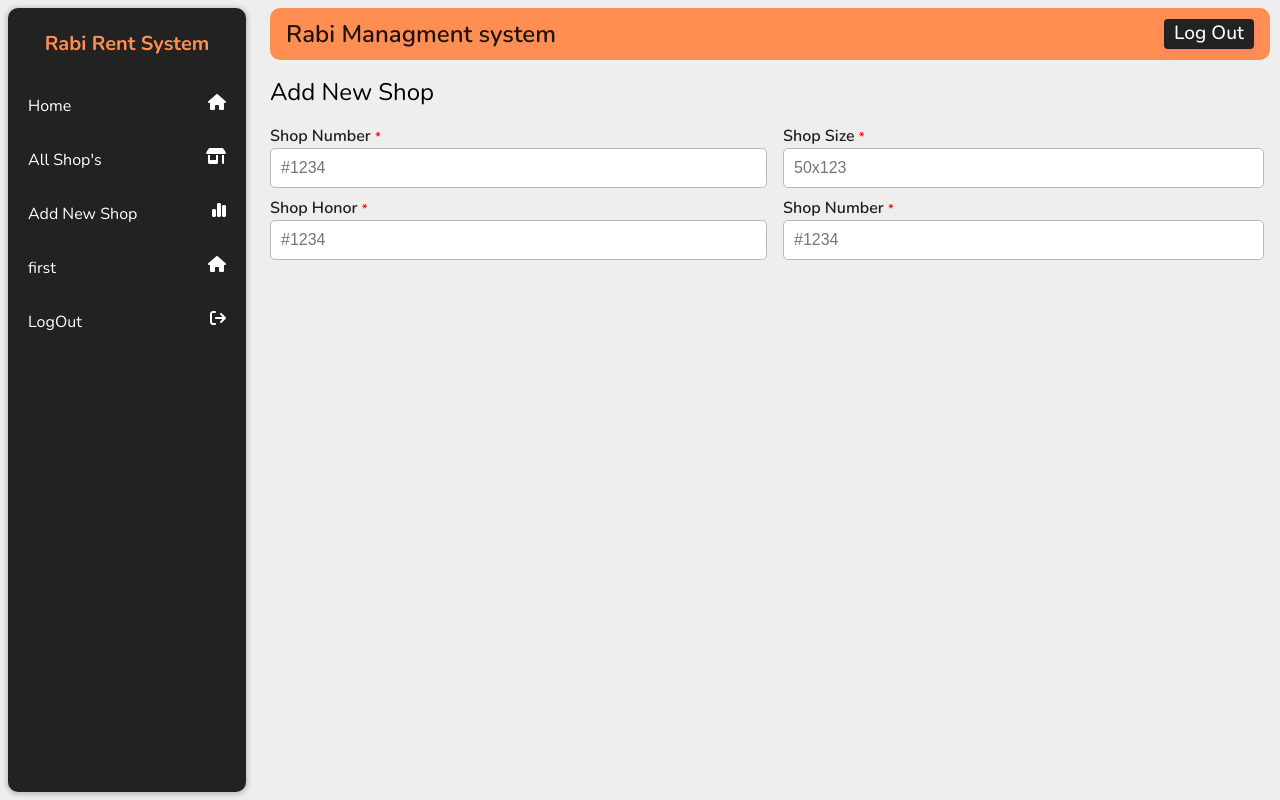
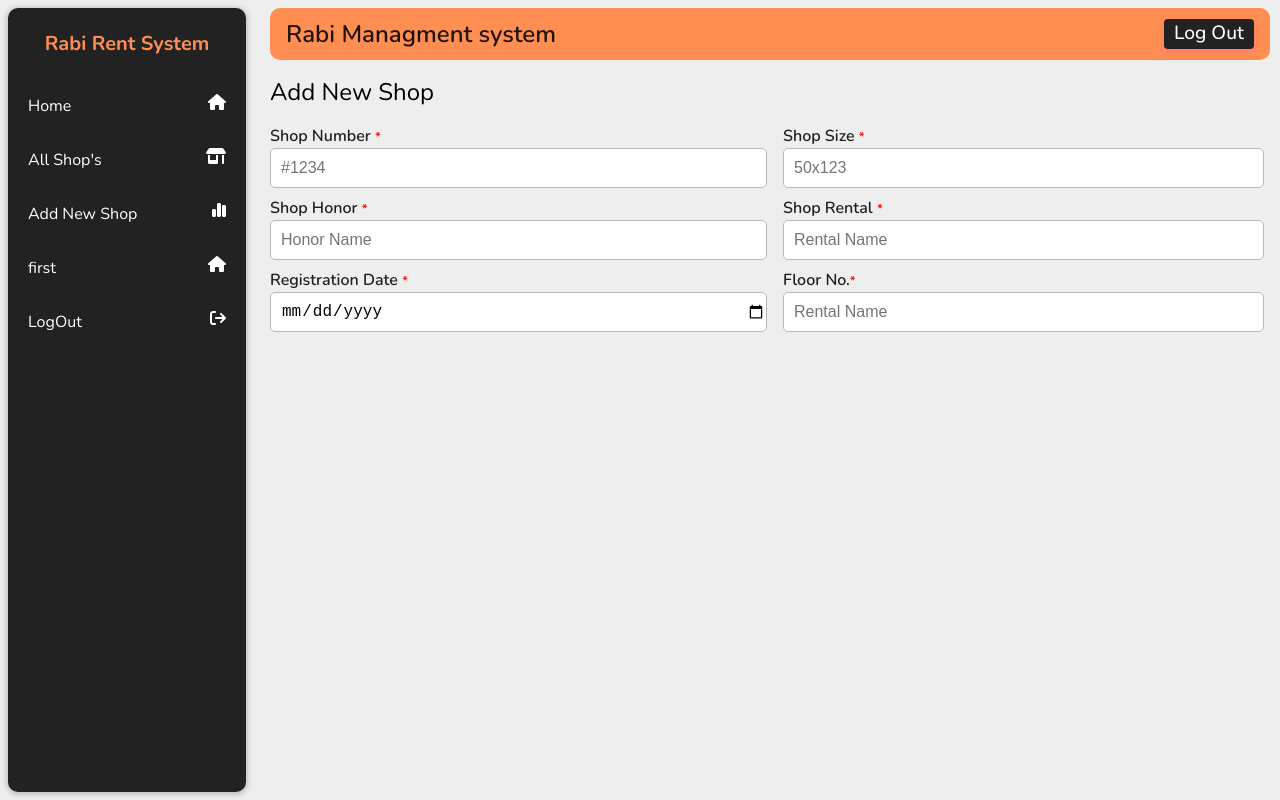
Before and after one commit to ProgrammingWithMudassar/Rabi_plaza_Managmenrt, a React (Vite) app: page /ShopForm in a window 1280 px wide. Built offline with nearby package versions, Linux system fonts and the light colour scheme.

Commit message:
update code

```diff
--- a/src/Pages/ShopForm/ShopForm.jsx
+++ b/src/Pages/ShopForm/ShopForm.jsx
@@ -13,16 +13,23 @@ const ShopForm = () => {
           <input type="text" id="Shop__number" placeholder='#1234' className='form_input' /><br />
           <Box mt={1}>
             <label for="Shop__honor" style={{ fontWeight: "600" }}>Shop Honor <span className="required" style={{ color: 'red', fontSize: '0.8em' }}>*</span></label>
-            <input type="text" id="Shop__honor" placeholder='#1234' className='form_input' /><br />
+            <input type="text" id="Shop__honor" placeholder='Honor Name' className='form_input' /><br />
           </Box>
-
+          <Box mt={1}>
+            <label for="starting__date" style={{ fontWeight: "600" }}>Registration Date <span className="required" style={{ color: 'red', fontSize: '0.8em' }}>*</span></label>
+            <input type="date" id="starting__date" placeholder='Honor Name' className='form_input' /><br />
+          </Box>
         </Grid>
         <Grid item xs={6} sx={{ pr: { xs: 0, md: 2 } }}>
           <label for="shop__size" style={{ fontWeight: "600", }}>Shop Size <span className="required" style={{ color: 'red', fontSize: '0.8em' }}>*</span></label>
           <input type="text" id="shop__size" placeholder='50x123' className='form_input' /><br />
           <Box mt={1}>
-            <label for="shop__rental" style={{ fontWeight: "600" }}>Shop Number <span className="required" style={{ color: 'red', fontSize: '0.8em' }}>*</span></label>
-            <input type="text" id="shop__rental" placeholder='#1234' className='form_input' /><br />
+            <label for="shop__rental" style={{ fontWeight: "600" }}>Shop Rental <span className="required" style={{ color: 'red', fontSize: '0.8em' }}>*</span></label>
+            <input type="text" id="shop__rental" placeholder='Rental Name' className='form_input' /><br />
+          </Box>
+          <Box mt={1}>
+            <label for="floor" style={{ fontWeight: "600" }}>Floor No.<span className="required" style={{ color: 'red', fontSize: '0.8em' }}>*</span></label>
+            <input type="text" id="floor" placeholder='Rental Name' className='form_input' /><br />
           </Box>
         </Grid>
       </Grid>
```
